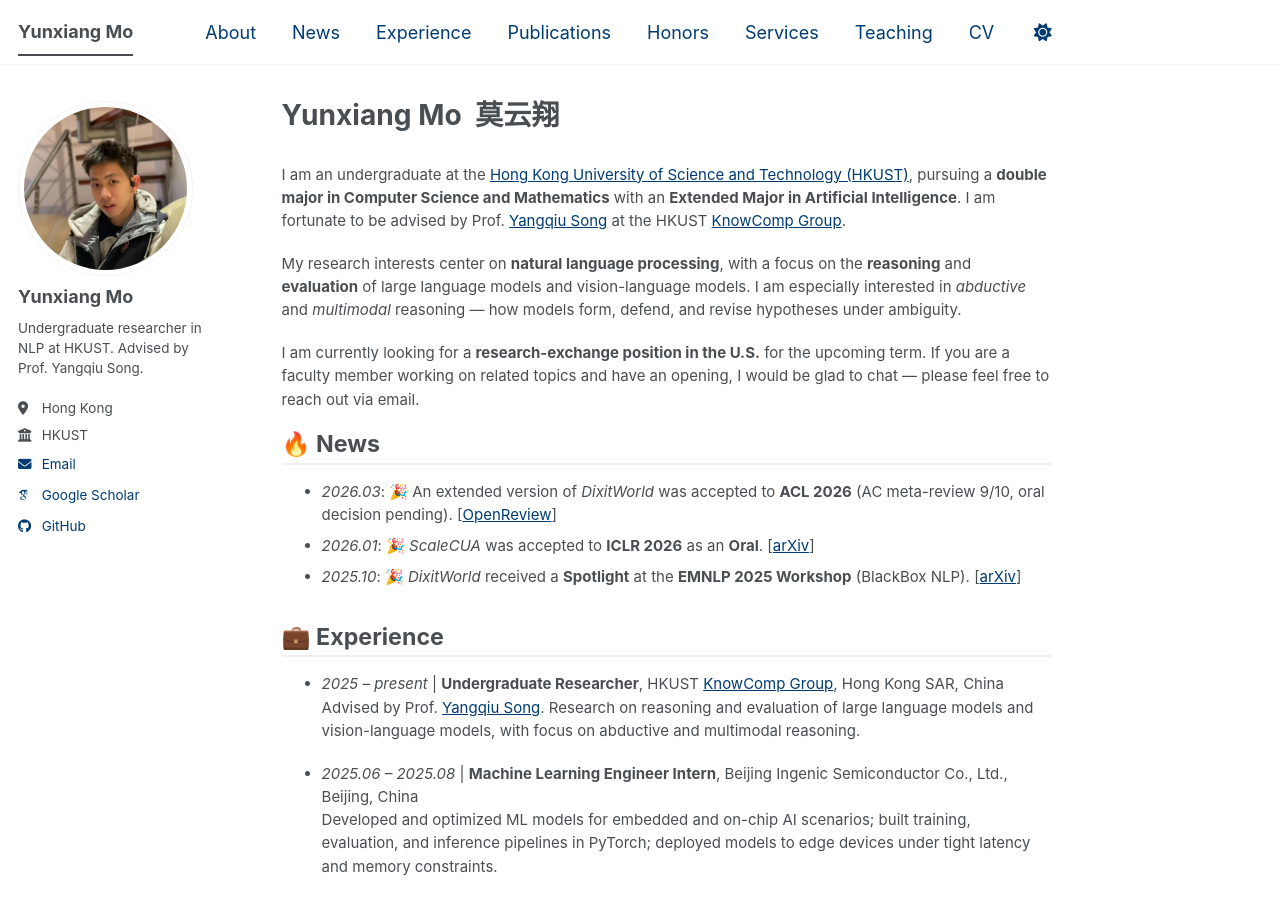
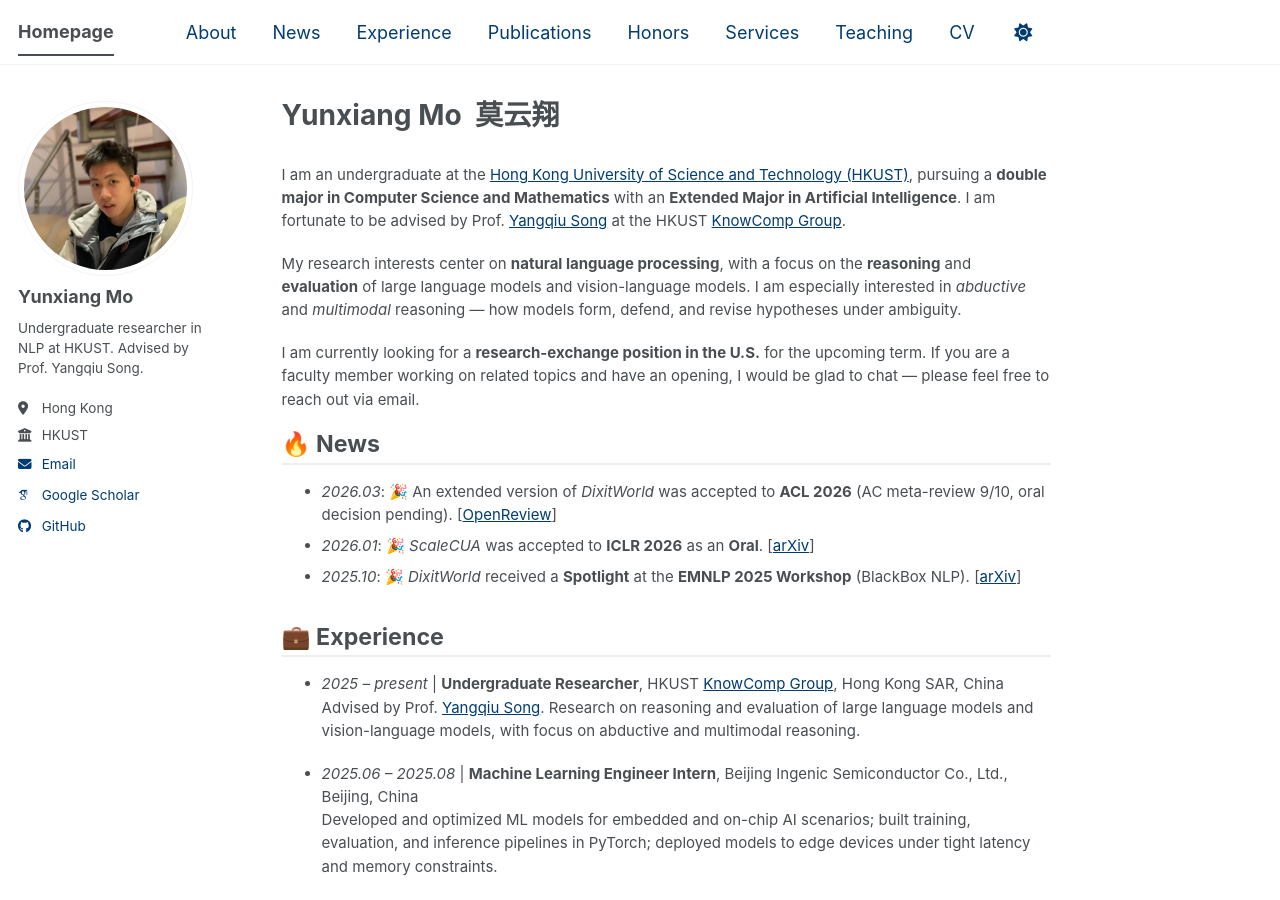
Before and after one commit to moyunxiang/moyunxiang.github.io, a Jekyll site: the page built from _pages/about.md, in a window 1280 px wide and 900 px high. Built offline with Jekyll 4.4.1, drawn with Linux system fonts in a browser that asks for light colours; some web fonts are replaced; a script bundle is joined from its source files by our own code; library files that are not in the unit come from our copies.

Commit message:
Masthead: rename leftmost brand to 'Homepage' linking to /#about

```diff
--- a/_includes/masthead.html
+++ b/_includes/masthead.html
@@ -6,7 +6,7 @@
         <button><span class="navicon"></span></button>
         <ul class="visible-links">
           <li class="masthead__menu-item masthead__menu-item--lg persist {% if page.url == '/' or page.url == '/index.html' %}selected{% endif %}">
-            <a href="{{ base_path }}/">{{ site.title }}</a>
+            <a href="{{ base_path }}/#about">Homepage</a>
           </li>
           {% for link in site.data.navigation.main %}
             {% if link.url contains 'http' %}
```
